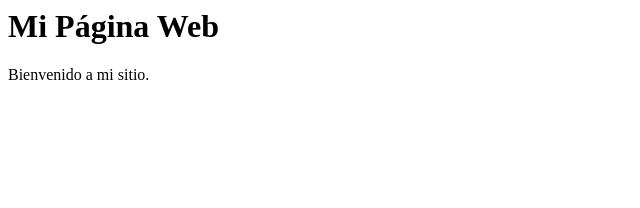
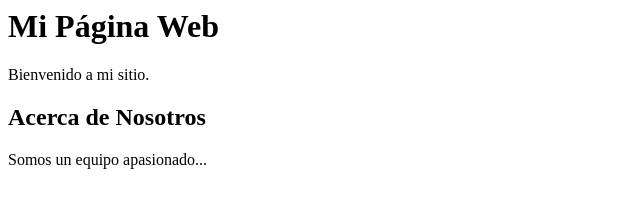
Before and after one commit to Ivher20mx/proyecto_webs, a plain HTML site: page index.html in a window 1280 px wide. Shown: the whole page, without its empty margins (0-640 px from the left). Drawn offline with Linux system fonts and the light colour scheme.

Commit message:
feat:Añade la sección 'Acerca de nosotros'

```diff
--- a/index.html
+++ b/index.html
@@ -1 +1,2 @@
 <h1>Mi Página Web</h1><p>Bienvenido a mi sitio.</p>
+<section><h2>Acerca de Nosotros</h2><p>Somos un equipo apasionado...</p></section>
```
